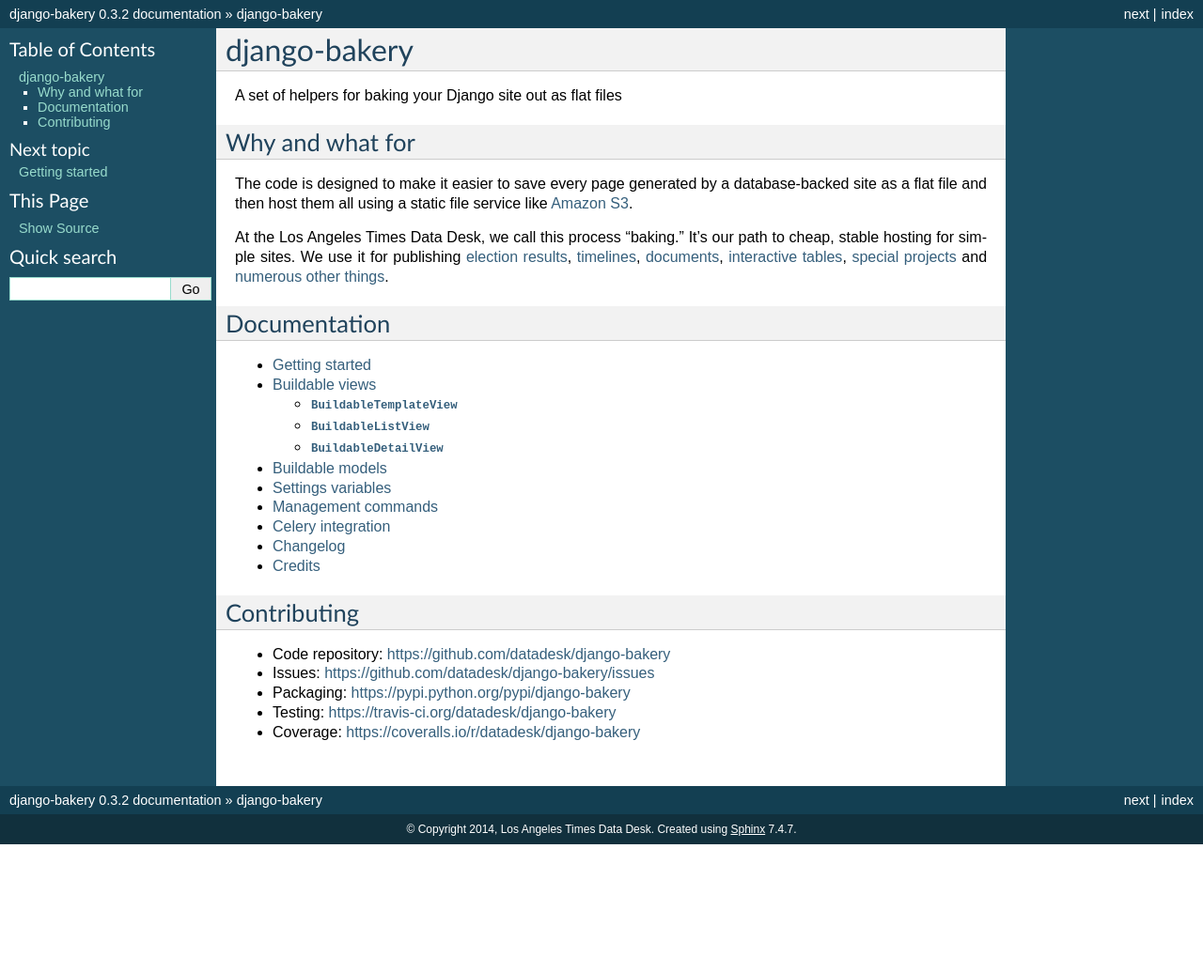
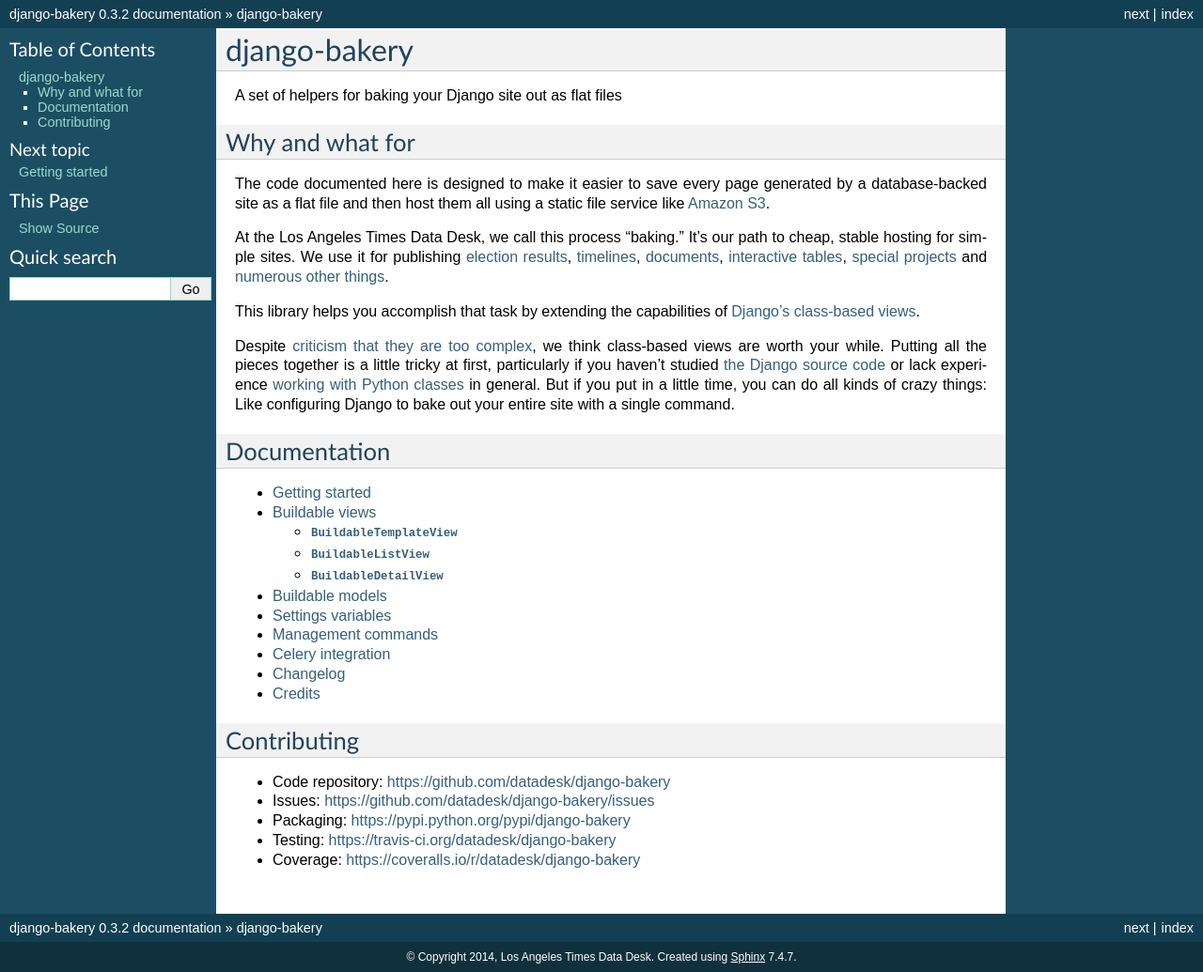
Before and after one commit to Sibizwan5/django-bakery, a Sphinx documentation site: the page built from docs/index.rst, in a window 1280 px wide. Shown: the whole page at 94% size. Built offline with Sphinx 7.4.7, drawn with Linux system fonts in a browser that asks for light colours; before the commit the page ends 900 px from its top, so only the background shows below that.

Commit message:
Finished first run at intro for the home docs page

```diff
--- a/docs/index.rst
+++ b/docs/index.rst
@@ -6,9 +6,13 @@
 Why and what for
 ----------------
 
-The code is designed to make it easier to save every page gen­er­ated by a data­base-backed site as a flat file and then host them all us­ing a stat­ic file ser­vice like `Amazon S3 <http://en.wikipedia.org/wiki/Amazon_S3>`_.
+The code documented here is designed to make it easier to save every page gen­er­ated by a data­base-backed site as a flat file and then host them all us­ing a stat­ic file ser­vice like `Amazon S3 <http://en.wikipedia.org/wiki/Amazon_S3>`_.
 
 At the Los Angeles Times Data Desk, we call this pro­cess “bak­ing.” It’s our path to cheap­, stable host­ing for simple sites. We use it for pub­lish­ing `elec­tion res­ults <http://graphics.latimes.com/2012-election-gop-results-map-iowa/>`_, `timelines <http://timelines.latimes.com/complete-guide-lafd-hiring-controversy/>`_, `doc­u­ments <http://documents.latimes.com/barack-obama-long-form-birth-certificate/>`_, `in­ter­act­ive tables <http://spreadsheets.latimes.com/city-appointees-tied-garcetti/>`_, `spe­cial pro­jects <http://graphics.latimes.com/flight-from-rage/>`_ and `numerous <http://graphics.latimes.com/towergraphic-washington-landslide-victims/>`_ `other <http://graphics.latimes.com/how-fast-is-lafd/>`_ `things <http://graphics.latimes.com/picksheet-critics-picks-april-4-10-2014/>`_.
+
+This library helps you accomplish that task by extending the capabilities of `Django's class-based views <https://docs.djangoproject.com/en/dev/topics/class-based-views/>`_.
+
+Despite `criticism that they are too complex <http://lukeplant.me.uk/blog/posts/djangos-cbvs-were-a-mistake/>`_, we think class-based views are worth your while. Putting all the pieces together is a little tricky at first, particularly if you haven't studied `the Django source code <https://github.com/django/django/tree/master/django/views/generic>`_ or lack experience `working with Python classes <http://www.diveintopython.net/object_oriented_framework/defining_classes.html>`_ in general. But if you put in a little time, you can do all kinds of crazy things: Like configuring Django to bake out your entire site with a single command.
 
 Documentation
 -------------
```
Also changed, not shown: 5 other files.
